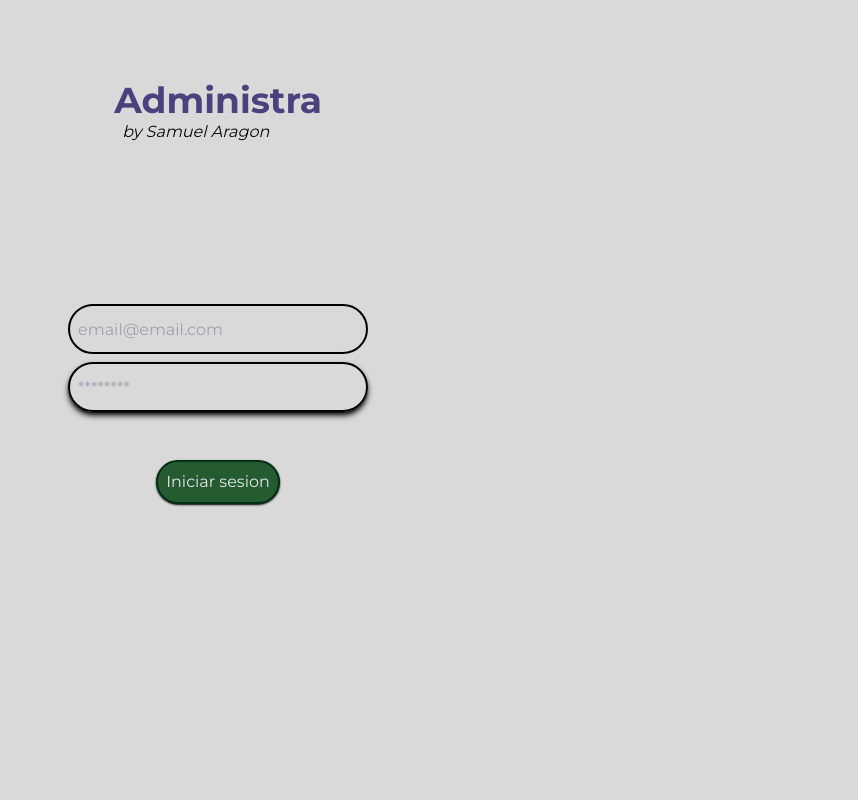
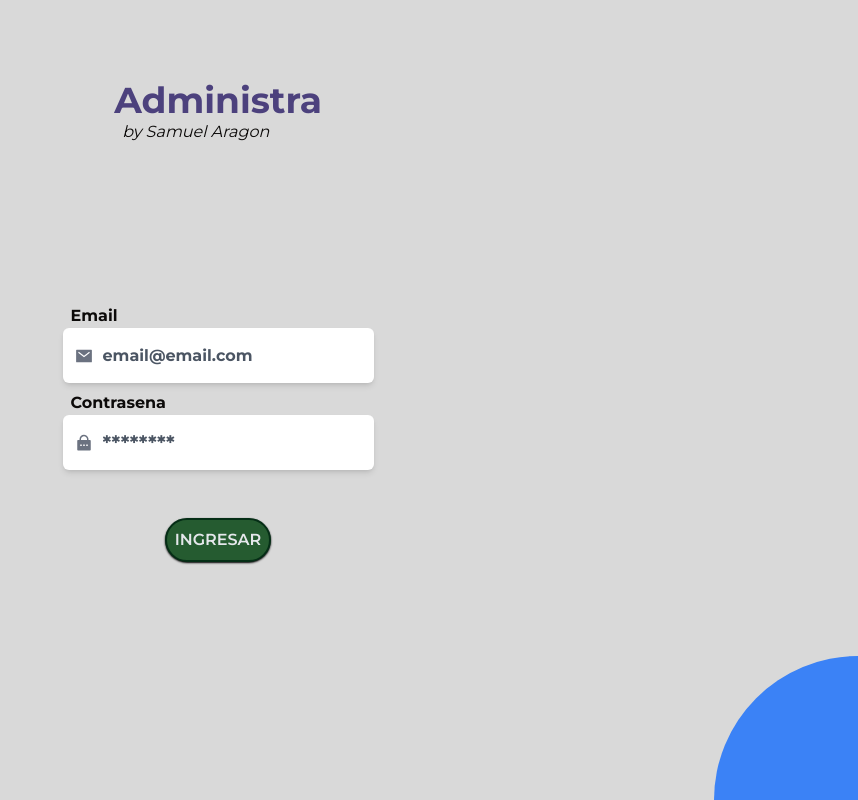
Before and after one commit to Samuelarag1/management-apps, a Next.js app: page / in a window 1280 px wide. Shown: the whole page, without its empty margins (422-1280 px from the left). Built offline with nearby package versions, Linux system fonts and the light colour scheme.

Commit message:
changes in the design of my login

```diff
--- a/app/page.tsx
+++ b/app/page.tsx
@@ -1,11 +1,11 @@
 "use client";
 import { Alert, AlertDescription, AlertTitle } from "@/components/ui/alert";
+import { IoMailSharp } from "react-icons/io5";
+import { RiLockPasswordFill } from "react-icons/ri";
 import { AlertTriangle, Terminal } from "lucide-react";
-import Image from "next/image";
 import { useRouter } from "next/navigation";
 import { useState } from "react";
 import { z } from "zod";
-import { Separator } from "@/components/ui/separator";
 
 export default function Home() {
   const router = useRouter();
@@ -18,7 +18,7 @@ export default function Home() {
   });
 
   const loginSchema = z.object({
-    email: z.string(),
+    email: z.string().email("Email invalido"),
     password: z
       .string()
       .min(5, "Contraseña Invalida")
@@ -27,6 +27,8 @@ export default function Home() {
 
   const handleChange = (e: React.ChangeEvent<HTMLInputElement>) => {
     setFormdata({ ...formData, [e?.target?.name]: e?.target?.value });
+    if (formData.email === "" || formData.password === "") {
+    }
   };
 
   const handleOnSubmit = async (e: React.FormEvent<HTMLFormElement>) => {
@@ -65,7 +67,6 @@ export default function Home() {
           setAlert({ message: "", type: "", description: "" });
         }, 3000);
       }
-      console.log(response);
     } catch (error) {
       if (error instanceof z.ZodError) {
         const fieldErrors: { email: string; password: string } = {
@@ -82,6 +83,7 @@ export default function Home() {
 
   return (
     <div className="h-screen flex flex-col items-center bg-[#d9d9d9] py-20">
+      <div className="absolute bottom-0  right-0 w-36 full h-36 bg-blue-500 rounded-tl-full" />
       <div>
         <h1 className="text-4xl font-bold text-[#4C417D]">Administra</h1>
         <p className="italic text-md ml-2">by Samuel Aragon</p>
@@ -92,42 +94,59 @@ export default function Home() {
       >
         <div className="flex flex-col gap-2">
           <div className="flex flex-col">
+            <p className="ml-2 font-bold">Email</p>
+            <div className="relative w-full max-w-xs">
               <input
                 name="email"
                 type="email"
                 placeholder="email@email.com"
                 value={formData?.email}
                 onChange={handleChange}
-              className="bg-transparent border-solid border-2 border-black p-2 rounded-full focus:outline-none text-black w-[300px] h-[50px]"
+                className="py-2 pl-10 pr-4 bg-white rounded-md w-full h-[55px] placeholder:text-gray-600 shadow-md font-bold focus:outline-none "
               />
+              <IoMailSharp
+                className="absolute top-1/2 left-3 transform -translate-y-1/2 text-gray-500"
+                size={18}
+              />
+            </div>
             {errors.email && (
-              <span className="text-red-500">{errors.email}</span>
+              <span className="text-red-500 text-center">{errors.email}</span>
             )}
           </div>
           <div className="flex flex-col">
+            <p className="ml-2 font-bold">Contrasena</p>
+            <div className="relative w-full max-w-xs">
               <input
                 name="password"
                 type="password"
                 placeholder="********"
                 onChange={handleChange}
                 value={formData?.password}
-              className="bg-transparent border-solid border-2 border-black p-2 rounded-full focus:outline-none text-black w-[300px] h-[50px] shadow-md shadow-black"
+                className="w-full py-2 pl-10 pr-4 bg-white rounded-md  h-[55px] placeholder:text-gray-600 shadow-md font-bold focus:outline-none text-xl"
               />
+              <RiLockPasswordFill
+                className="absolute top-1/2 left-3 transform -translate-y-1/2 text-gray-500"
+                size={18}
+              />
+            </div>
 
             {errors.password && (
-              <span className="text-red-500">{errors.password}</span>
+              <span className="text-red-500 text-center">
+                {errors.password}
+              </span>
             )}
           </div>
         </div>
         <div>
           <button
-            className="bg-[#255B30] p-2 rounded-full text-gray-200 shadow-sm shadow-black border-2 border-green-950 mt-12"
+            className="bg-[#255B30] font-semibold p-2 rounded-full text-gray-200 shadow-sm shadow-black border-2 border-green-950 mt-12 hover:scale-110 duration-300"
             type="submit"
           >
-            Iniciar sesion
+            INGRESAR
           </button>
         </div>
       </form>
+
       {alert.type && (
         <div className="lg:absolute lg:right-2 lg:bottom-2 w-full p-2 lg:w-fit lg:p-0">
           <Alert variant={alert.type === "error" ? "destructive" : "default"}>
```
Lines whose indentation alone changed are shown as unchanged.
